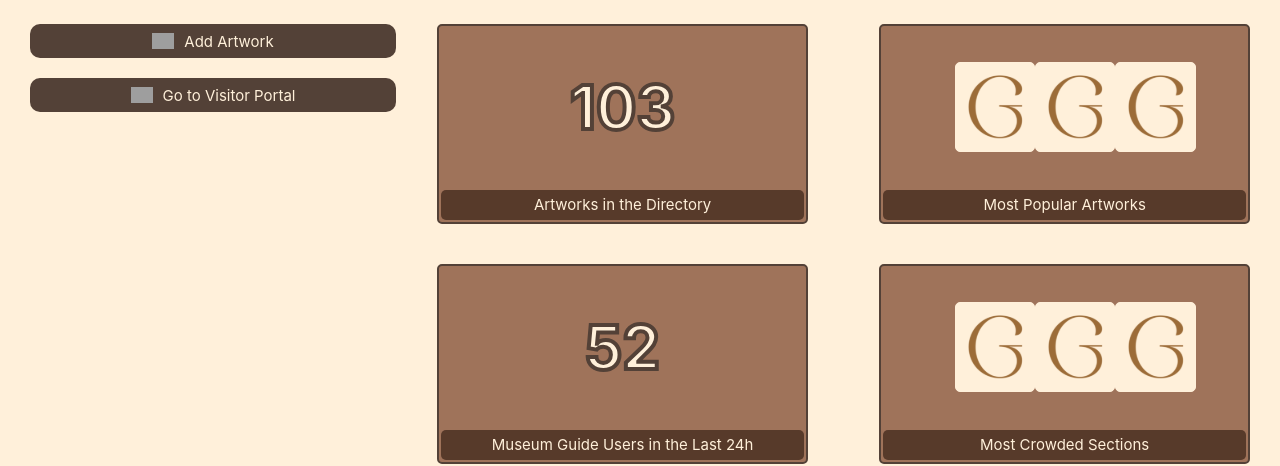
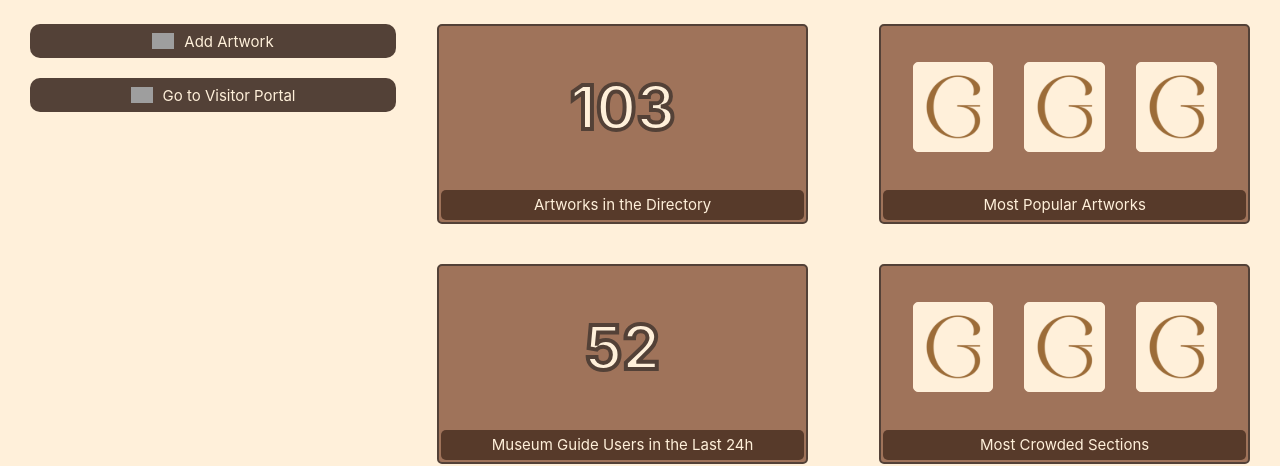
Before and after one commit to ethylene03/guia_frontend, a Vue app: page /admin/home in a window 1280 px wide. Shown: the part 386-852 px from the top of the page. Built offline with nearby package versions, Linux system fonts and the light colour scheme; grey boxes are pictures that could not be loaded.

Commit message:
update gallery display spacing

```diff
--- a/src/assets/components/Cards.vue
+++ b/src/assets/components/Cards.vue
@@ -104,11 +104,11 @@
     }
 
     .gallery-display {
-        width: 60%;
+        width: 100%;
         margin: auto;
         display: flex;
         align-items: center;
-        justify-content: space-between;
+        justify-content: space-evenly;
     }
 
     .gallery-display img {
```
